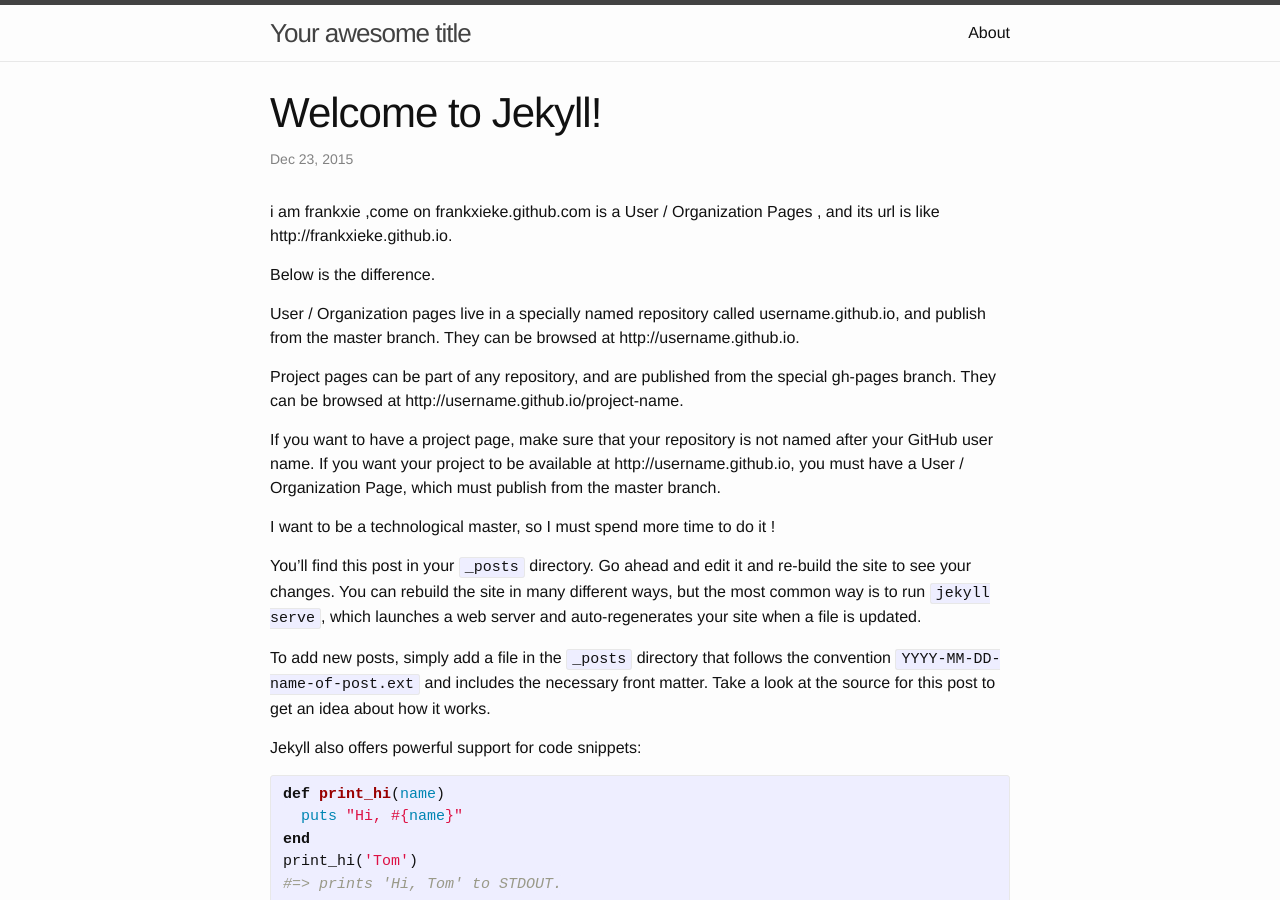
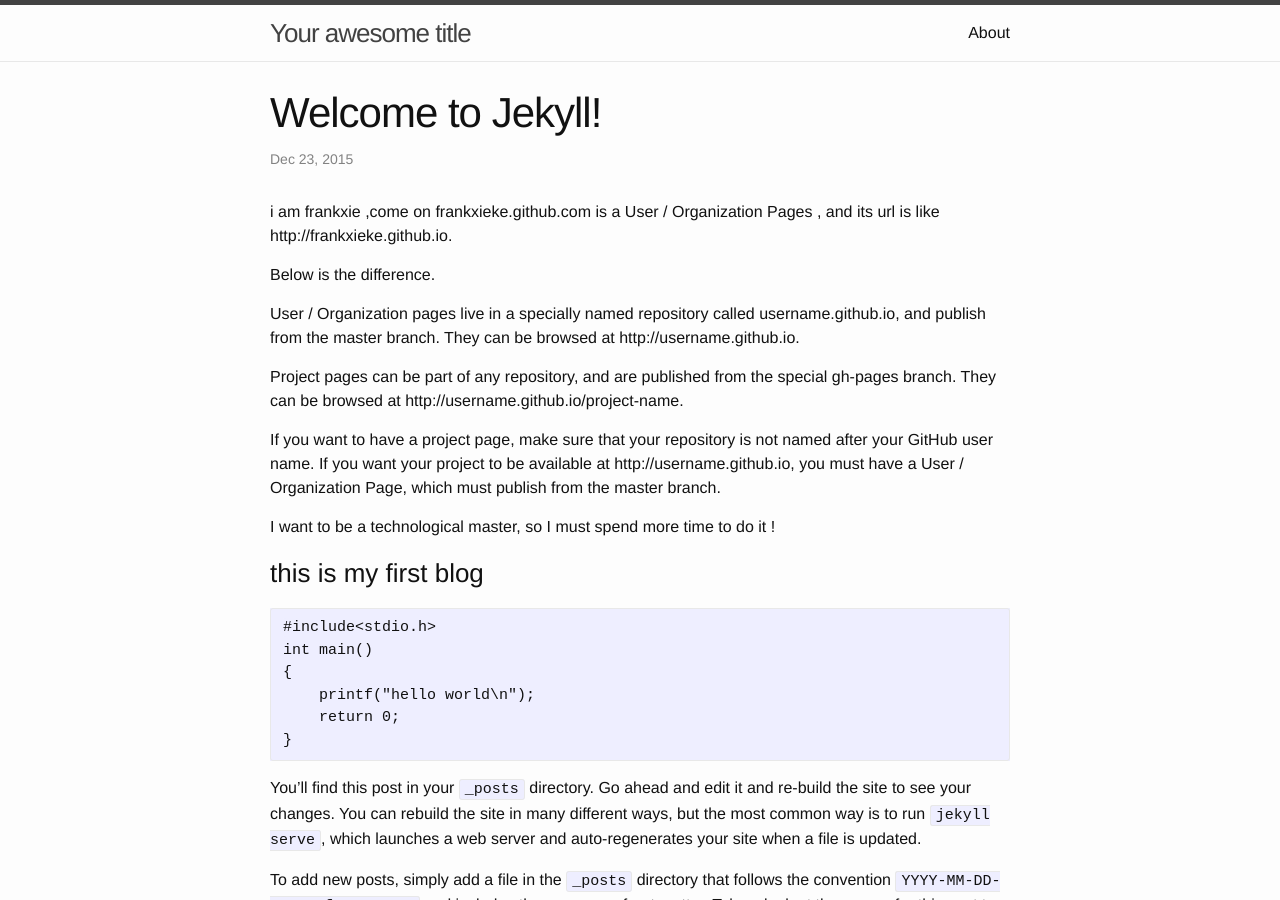
Before and after one commit to frankxieke/frankxieke.github.io, a Jekyll site: the page built from _posts/2015-12-23-welcome-to-jekyll.markdown, in a window 1280 px wide and 900 px high. Built offline with Jekyll 4.4.1, drawn with Linux system fonts in a browser that asks for light colours.

Commit message:
push again for my code

```diff
--- a/_posts/2015-12-23-welcome-to-jekyll.markdown
+++ b/_posts/2015-12-23-welcome-to-jekyll.markdown
@@ -16,6 +16,15 @@ Project pages can be part of any repository, and are published from the special
 If you want to have a project page, make sure that your repository is not named after your GitHub user name. If you want your project to be available at http://username.github.io, you must have a User / Organization Page, which must publish from the master branch.
 
 I want to be a technological master, so I must spend more time to do it !
+
+
+###this is my first blog
+    #include<stdio.h>
+    int main()
+    {
+        printf("hello world\n");
+        return 0;
+    }
 
 You’ll find this post in your `_posts` directory. Go ahead and edit it and re-build the site to see your changes. You can rebuild the site in many different ways, but the most common way is to run `jekyll serve`, which launches a web server and auto-regenerates your site when a file is updated.
 
```
